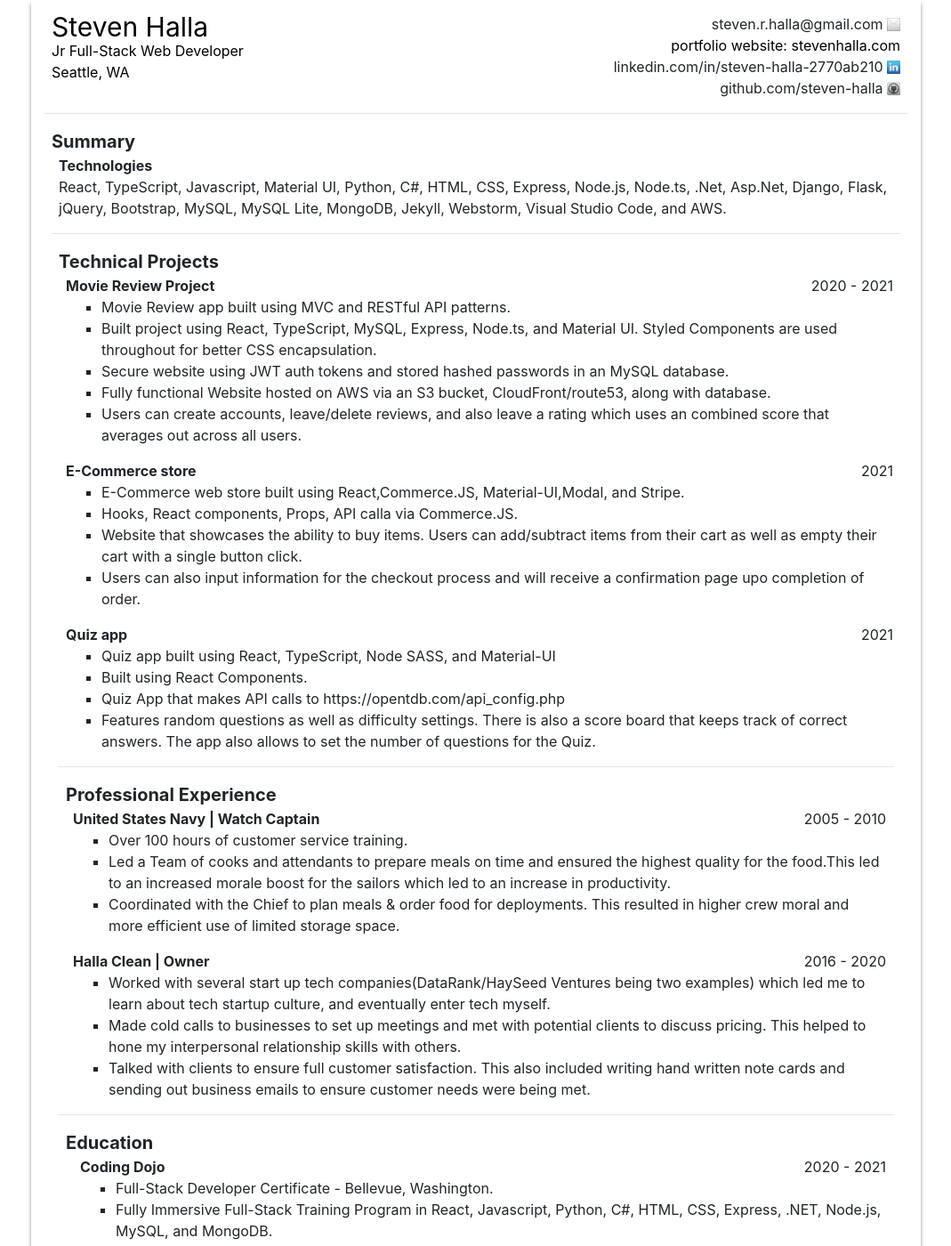
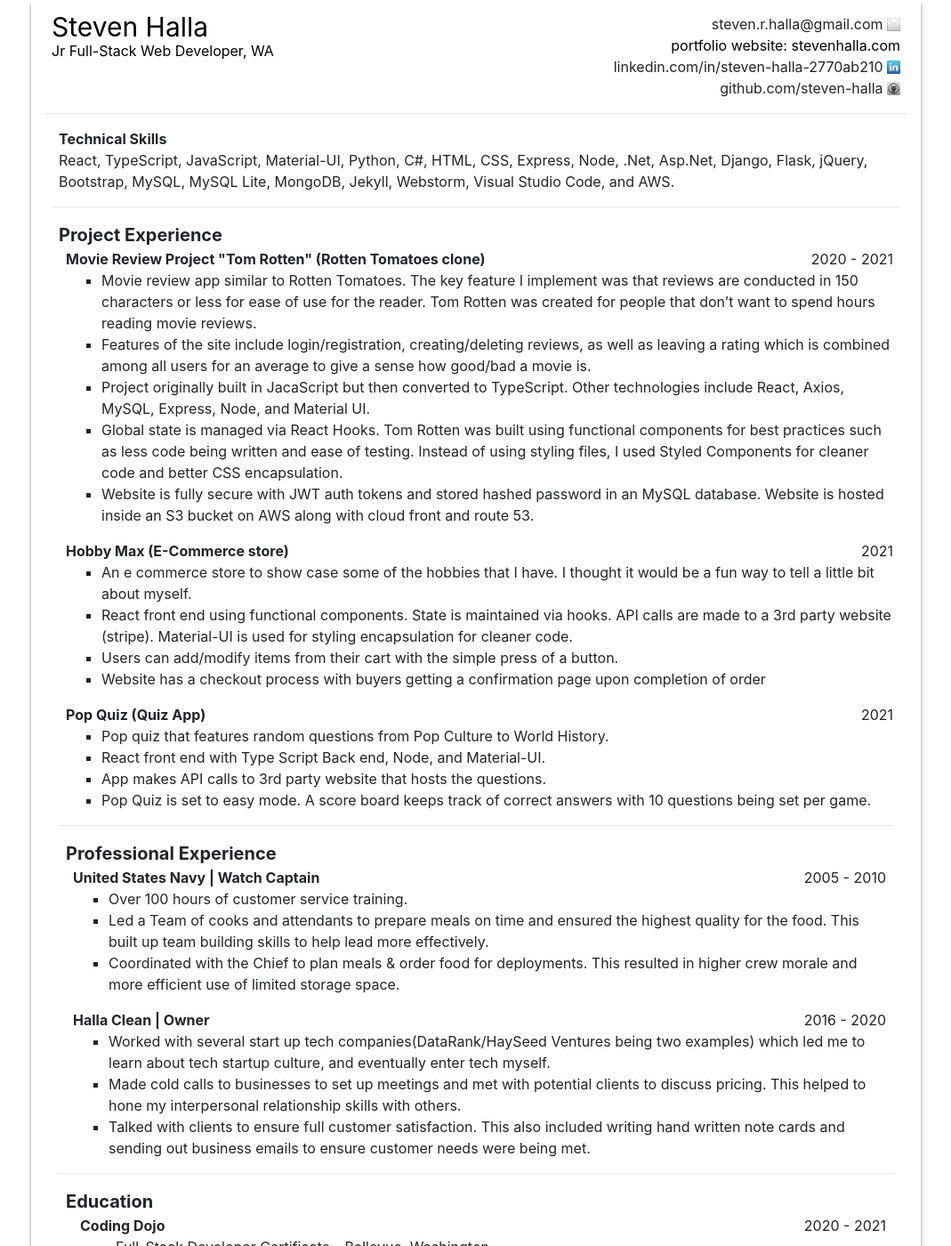
Before and after one commit to steven-halla/stevehalla.com, a Jekyll site: the page built from resume.html, in a window 1280 px wide and 1400 px high. Shown: the whole window at 89% size, without its empty margins (105-1174 px from the left). Built offline with Jekyll 4.4.1, drawn with Linux system fonts in a browser that asks for light colours; some of the changed text lies outside the part shown.

Commit message:
"1039th resume update"

```diff
--- a/resume.html
+++ b/resume.html
@@ -38,15 +38,9 @@ permalink: /resume/
             </af>
 
             <div class="job-title">
-                Jr Full-Stack Web Developer
-            </div>
-
-            <div class="address">
-                Seattle, WA
+                Jr Full-Stack Web Developer, WA
             </div>
         </div>
-
-
 
         <div class="right-column">
 
@@ -82,16 +76,16 @@ permalink: /resume/
 
     <div class="experience">
         <div class="name">
-            Summary
+
         </div>
         <div class="experience-activity">
             <div class="activity-title-and-date">
                 <div class="activity-title">
-                    Technologies
+                    Technical Skills
                 </div>
             </div>
             <div class="technology-list">
-                React, TypeScript, Javascript, Material UI, Python, C#, HTML, CSS, Express, Node.js, Node.ts, .Net, Asp.Net,
+                React, TypeScript, JavaScript, Material-UI, Python, C#, HTML, CSS, Express, Node, .Net, Asp.Net,
                 Django, Flask, jQuery, Bootstrap, MySQL, MySQL Lite, MongoDB, Jekyll, Webstorm, Visual Studio Code,  and AWS.
             </div>
         </div>
@@ -100,13 +94,13 @@ permalink: /resume/
 
     <div class="experience">
         <div class="name">
-            Technical Projects
+            Project Experience
         </div>
 
         <div class="experience-activity">
             <div class="activity-title-and-date">
                 <div class="activity-title">
-                    Movie Review Project
+                    Movie Review Project "Tom Rotten" (Rotten Tomatoes clone)
                 </div>
                 <div class="activity-date">
                     2020 - 2021
@@ -114,20 +108,23 @@ permalink: /resume/
             </div>
             <ul class="activity-description-list">
                 <li class="activity-description-item">
-                    Movie Review app built using MVC and RESTful API patterns.
+                    Movie review app similar to Rotten Tomatoes. The key feature I implement was that reviews are conducted in 150 characters or less
+                    for ease of use for the reader. Tom Rotten was created for people that don’t want to spend hours reading movie reviews.
                 </li>
                 <li class="activity-description-item">
-                    Built project using React, TypeScript, MySQL, Express,  Node.ts, and Material UI. Styled Components are used throughout for better CSS encapsulation.
+                    Features of the site include login/registration, creating/deleting reviews, as well as leaving a rating which is combined among
+                    all users for an average to give a sense how good/bad a movie is.
                 </li>
                 <li class="activity-description-item">
-                    Secure website using JWT auth tokens and stored hashed passwords in an MySQL database.
+                    Project originally built in JacaScript but then converted to TypeScript. Other technologies include React, Axios, MySQL, Express, Node,
+                    and Material UI.
                 </li>
                 <li class="activity-description-item">
-                    Fully functional Website hosted on AWS via an S3 bucket, CloudFront/route53, along with database.
+                    Global state is managed via React Hooks. Tom Rotten was built using functional components for best practices such as less code being written and ease of testing. Instead of using styling files, I used Styled Components for cleaner code and better CSS encapsulation.
                 </li>
                 <li>
-                    Users can create accounts, leave/delete reviews, and also leave a rating which uses
-                    an combined score that averages out across all users.
+                    Website is fully secure with JWT auth tokens and stored hashed password in an MySQL database. Website is hosted inside an S3 bucket
+                    on AWS along with cloud front and route 53.
                 </li>
             </ul>
         </div>
@@ -135,7 +132,7 @@ permalink: /resume/
         <div class="experience-activity">
             <div class="activity-title-and-date">
                 <div class="activity-title">
-                    E-Commerce store
+                    Hobby Max (E-Commerce store)
                 </div>
                 <div class="activity-date">
                     2021
@@ -143,18 +140,18 @@ permalink: /resume/
             </div>
             <ul class="activity-description-list">
                 <li class="activity-description-item">
-                    E-Commerce web store built using React,Commerce.JS, Material-UI,Modal, and Stripe.
+                    An e commerce store to show case some of the hobbies that I have. I thought it would be a fun way to tell a little bit about myself.
                 </li>
                 <li class="activity-description-item">
-                    Hooks, React components, Props, API calla via Commerce.JS.
+                    React front end using functional components. State is maintained via hooks.  API calls are made to a 3rd party website (stripe).
+                    Material-UI is used for styling encapsulation for cleaner code.
                 </li>
                 <li class="activity-description-item">
-                    Website that showcases the ability to buy items. Users can add/subtract items
-                    from their cart as well as empty their cart with a single button click.
+                    Users can add/modify items from their cart with the simple press of a button.
+
                 </li>
                 <li class="activity-description-item">
-                    Users can also input information for the checkout process and will receive a
-                    confirmation page upo completion of order.
+                    Website has a checkout process with buyers getting a confirmation page upon completion of order
                 </li>
             </ul>
         </div>
@@ -162,7 +159,7 @@ permalink: /resume/
         <div class="experience-activity">
             <div class="activity-title-and-date">
                 <div class="activity-title">
-                    Quiz app
+                    Pop Quiz (Quiz App)
                 </div>
                 <div class="activity-date">
                     2021
@@ -170,17 +167,16 @@ permalink: /resume/
             </div>
             <ul class="activity-description-list">
                 <li class="activity-description-item">
-                    Quiz app built using React, TypeScript, Node SASS, and Material-UI
+                    Pop quiz that features random questions from Pop Culture to World History.
                 </li>
                 <li class="activity-description-item">
-                    Built using React Components.
+                    React front end with Type Script Back end, Node, and Material-UI.
                 </li>
                 <li class="activity-description-item">
-                    Quiz App that makes API calls to https://opentdb.com/api_config.php
+                    App makes API calls to 3rd party website that hosts the questions.
                 </li>
                 <li class="activity-description-item">
-                    Features random questions as well as difficulty settings. There is also a score board that
-                    keeps track of correct answers. The app also allows to set the number of questions for the Quiz.
+                    Pop Quiz is set to easy mode. A score board keeps track of correct answers with 10 questions being set per game.
                 </li>
             </ul>
         </div>
@@ -210,11 +206,11 @@ permalink: /resume/
                 </li>
                 <li class="activity-description-item">
                     Led a Team of cooks and attendants to prepare meals on time and ensured the highest quality for the
-                    food.This led to an increased morale boost for the sailors which led to an increase in productivity.
+                    food. This built up team building skills to help lead more effectively.
                 </li>
                 <li class="activity-description-item">
                     Coordinated with the Chief to plan meals & order food for deployments. This resulted in higher crew
-                    moral and more efficient use of limited storage space.
+                    morale and more efficient use of limited storage space.
                 </li>
             </ul>
         </div>
@@ -298,16 +294,18 @@ permalink: /resume/
 
             <ul class="activity-description-list">
                 <li class="activity-description-item">
-                    Completed 30 hours towards degree
+                    Completed 30 hours towards degree-Business Focus
+                </li>
+                <li class="activity-description-item">
+                    Coursework completed toward bachelors degree in business.
                 </li>
                 <div class="activity-title">
-                    NWACC | BA in Business
                 </div>
             </ul>
 
             <div class="activity-title-and-date">
                 <div class="activity-title">
-                    University of Arkansas | BA in Business
+                    University of Arkansas
                 </div>
                 <div class="activity-date">
                     2010 - 2012
@@ -316,10 +314,12 @@ permalink: /resume/
 
             <ul class="activity-description-list">
                 <li class="activity-description-item">
-                    Completed 21 hours towards degree
+                    Completed 21 hours towards degree-Business Focus
+                </li>
+                <li class="activity-description-item">
+                    Coursework completed toward bachelors degree in business.
                 </li>
                 <div class="activity-title">
-                    University of Arkansas | BA in Business
                 </div>
             </ul>
         </div>
```
Also changed, not shown: other parts of resume.html (+1 -1 lines).
